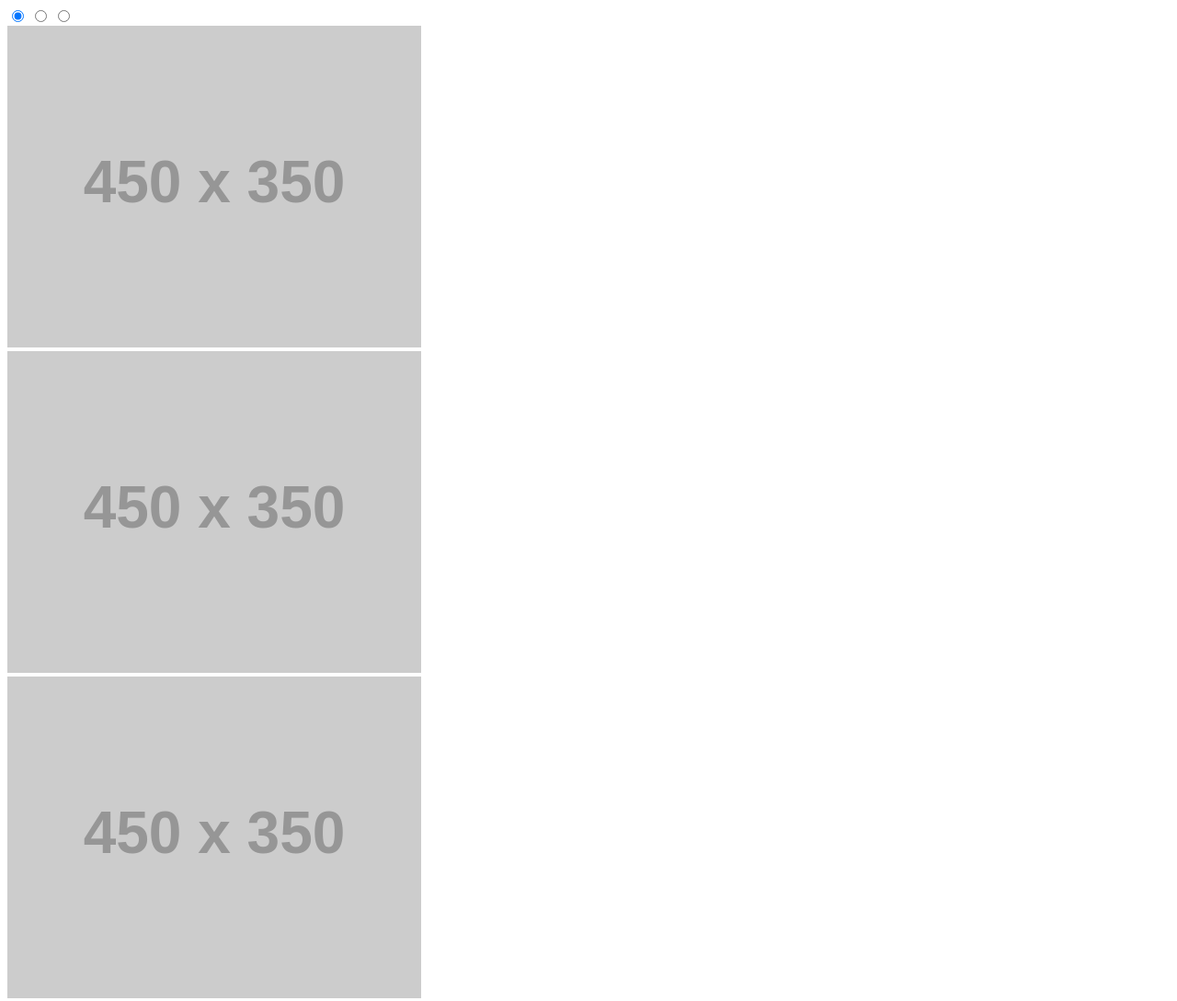
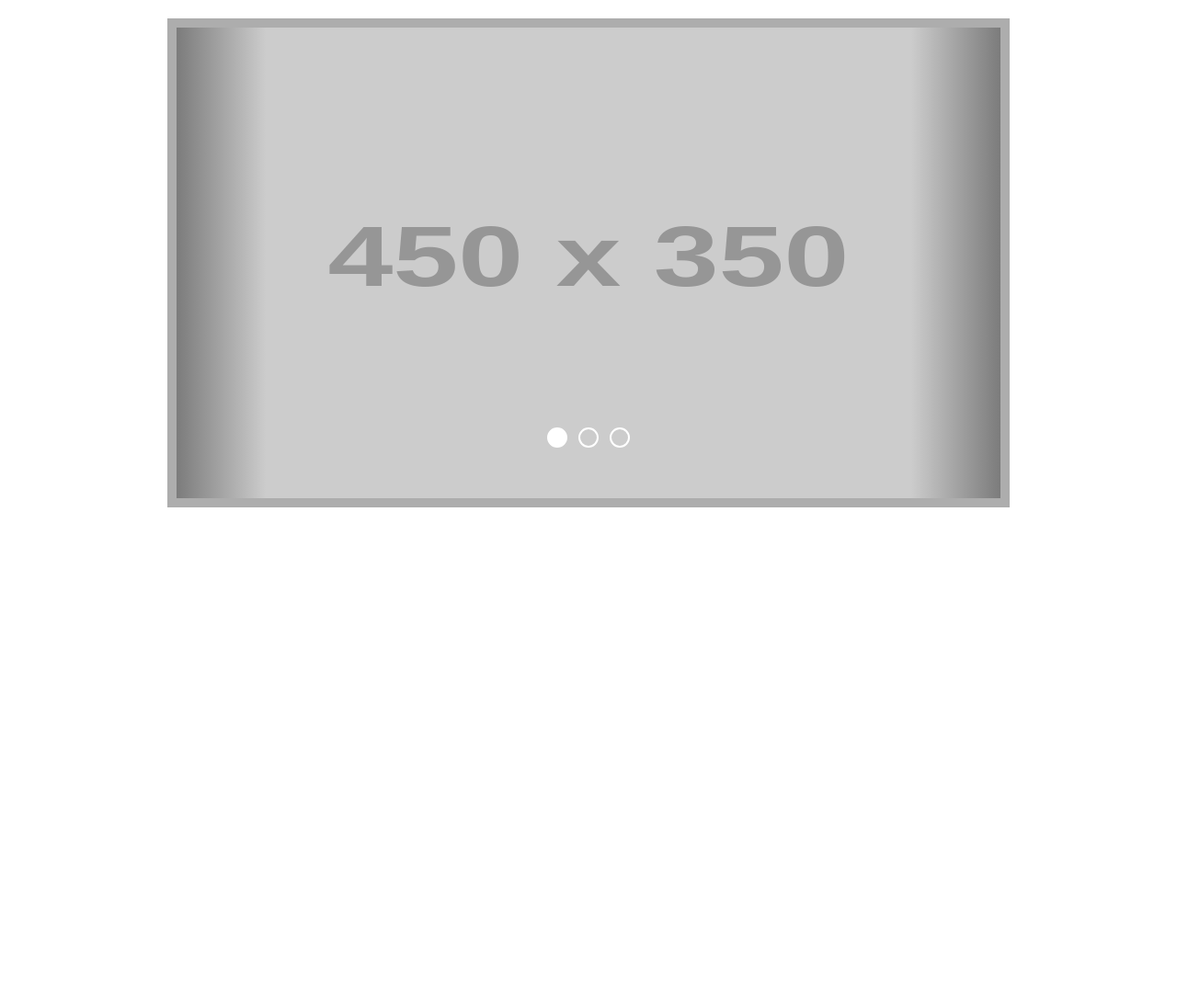
Before and after one commit to Steiner87/CSS-carousel, a plain HTML site: page index.html in a window 1280 px wide. Shown: the whole page at 92% size. After the commit the page ends 820 px from the top, so only its background shows below. Drawn offline with Linux system fonts and the light colour scheme; placeholder pictures from the web are drawn by us.

Commit message:
second commit

```diff
--- a/index.html
+++ b/index.html
@@ -10,33 +10,29 @@
 </head>
 
 <body>
-    <section>
-        <div class="slider">
-            <input type="radio" id="btn-1" name="toggle" checked>
-            <input type="radio" id="btn-2" name="toggle">
-            <input type="radio" id="btn-3" name="toggle">
-            <div class="slider-controls">
-                <label for="btn-1"></label>
-                <label for="btn-2"></label>
-                <label for="btn-3"></label>
-            </div>
-            <div class="slider-arrows1">
-                <label for="btn-1"></label>
-                <label for="btn-2"></label>
-                <label for="btn-3"></label>
-            </div>
-            <div class="slider-arrows2">
-                <label for="btn-1"></label>
-                <label for="btn-2"></label>
-                <label for="btn-3"></label>
-            </div>
-            <div class="slider-inner">
-                <div class="slider-slides">
-                    <img src="http://via.placeholder.com/450x350" alt="">
-                    <img src="http://via.placeholder.com/450x350" alt="">
-                    <img src="http://via.placeholder.com/450x350" alt="">
-                </div>
-            </div>
+    <section class="container">
+        <input type="radio" name="image" id="i1" checked>
+        <input type="radio" name="image" id="i2">
+        <input type="radio" name="image" id="i3">
+        <div class="slide-img" id="one">
+            <img src="http://via.placeholder.com/450x350" alt="">
+            <label for="i3" class="prev"></label>
+            <label for="i2" class="next"></label>
+        </div>
+        <div class="slide-img" id="two">
+            <img src="http://via.placeholder.com/450x350" alt="">
+            <label for="i1" class="prev"></label>
+            <label for="i3" class="next"></label>
+        </div>
+        <div class="slide-img" id="three">
+            <img src="http://via.placeholder.com/450x350" alt="">
+            <label for="i2" class="prev"></label>
+            <label for="i1" class="next"></label>
+        </div>
+        <div class="nav">
+            <label class="dots" id="dot1" for="i1"></label>
+            <label class="dots" id="dot2" for="i2"></label>
+            <label class="dots" id="dot3" for="i3"></label>
         </div>
     </section>
 </body>
--- a/style.css
+++ b/style.css
@@ -1,137 +1,93 @@
-section {
-    width: 450px;
+html,
+body {
+    width: 100%;
+    height: 100%;
+    margin: 0;
 }
 
+.container {
+    margin: 0 auto;
+    margin-top: 20px;
+    position: relative;
+    width: 70%;
+    height: 0;
+    padding-bottom: 40%;
+    background: #4c4c4c4c;
+    border: 10px solid #2c2c2c2c;
+    transition-duration: .3s;
+}
 
-/*
-input {
+.slide-img {
+    position: absolute;
+    width: 100%;
+    height: 100%;
+}
+
+.slide-img img {
+    width: 100%;
+    height: 100%;
+}
+
+#i1,
+#i2,
+#i3 {
     display: none;
 }
 
-.slider-controls label {
-    box-shadow: 0 0 3px 0 rgb(61, 61, 61);
+.prev,
+.next {
+    width: 12%;
+    height: 100%;
+    position: absolute;
+    top: 0;
+    /* background: rgba(88, 88, 88, .4); */
+    z-index: 99;
+    cursor: pointer;
+}
+
+.prev {
+    left: 0;
+    background-image: linear-gradient(to right, rgba(51, 51, 51, 0.527) 0%, transparent 90%);
+}
+
+.next {
+    right: 0;
+    background-image: linear-gradient(to left, rgba(51, 51, 51, 0.527) 0%, transparent 90%);
+}
+
+.nav {
+    width: 100%;
+    height: 11px;
+    bottom: 12%;
+    position: absolute;
+    text-align: center;
+    z-index: 99;
+}
+
+.dots {
+    top: -5px;
+    width: 18px;
+    height: 18px;
+    margin: 0 4px;
+    position: relative;
     border: 2px solid white;
-
     border-radius: 50%;
-    height: 10px;
-    width: 10px;
     display: inline-block;
     cursor: pointer;
 }
 
-.slider-controls {
-    text-align: center;
-    height: 20px;
-    position: absolute;
-    z-index: 3;
-    bottom: 20px;
-    left: 200px;
+.slide-img {
+    z-index: -1;
 }
 
-input[id="btn-1"]:checked~.slider-controls label[for="btn-1"],
-input[id="btn-2"]:checked~.slider-controls label[for="btn-2"],
-input[id="btn-3"]:checked~.slider-controls label[for="btn-3"] {
-    background: white;
+#i1:checked~#one,
+#i2:checked~#two,
+#i3:checked~#three {
+    z-index: 9;
 }
 
-input[id="btn-1"]:checked~.slider-arrows label[for="btn-2"],
-input[id="btn-2"]:checked~.slider-arrows label[for="btn-3"],
-input[id="btn-3"]:checked~.slider-arrows label[for="btn-1"] {}
-
-input[id="btn-1"]:checked~.slider-arrows label[for="btn-2"],
-input[id="btn-2"]:checked~.slider-arrows label[for="btn-3"],
-input[id="btn-3"]:checked~.slider-arrows label[for="btn-1"] {
-    background: white;
+#i1:checked~.nav #dot1,
+#i2:checked~.nav #dot2,
+#i3:checked~.nav #dot3 {
+    background: #fff;
 }
-
-.slider-arrows1 {
-    position: absolute;
-    background-image: linear-gradient(to left, rgba(255, 0, 0, 0), rgba(32, 32, 32, 0.2));
-    left: 0;
-    top: 0;
-    width: 120px;
-    height: 100%;
-    z-index: 6;
-    cursor: pointer;
-}
-
-.slider-arrows1 label {}
-
-.slider-arrows2 label {}
-
-.slider-arrows2 {
-    position: absolute;
-    background-image: linear-gradient(to right, rgba(255, 0, 0, 0), rgba(32, 32, 32, 0.2));
-    right: 0;
-    top: 0;
-    width: 120px;
-    height: 100%;
-    z-index: 6;
-    cursor: pointer;
-}
-
-.slider-arrows label {
-    display: none;
-}
-
-input[id="btn-1"]:checked~.slider-inner .slider-slides {
-
-    transform: translateX(0);
-}
-
-input[id="btn-2"]:checked~.slider-inner .slider-slides {
-
-    transform: translateX(-450px);
-}
-
-input[id="btn-3"]:checked~.slider-inner .slider-slides {
-
-    transform: translateX(-900px);
-}
-
-.slider {
-    position: relative;
-}
-
-.slider::before {
-    content: "";
-    position: absolute;
-    width: 30px;
-    height: 30px;
-    border: 10px solid white;
-    border-left: none;
-    border-bottom: none;
-    z-index: 2;
-    transform: rotate(-135deg);
-    left: 20px;
-    top: 145px;
-    cursor: pointer;
-}
-
-.slider::after {
-    content: "";
-    position: absolute;
-    width: 30px;
-    height: 30px;
-    border: 10px solid white;
-    border-left: none;
-    border-bottom: none;
-    z-index: 2;
-    transform: rotate(45deg);
-    right: 20px;
-    top: 145px;
-    cursor: pointer;
-}
-
-.slider-inner {
-    overflow: hidden;
-}
-
-.slider-slides {
-    width: 300%;
-    transition: transform 0.8s ease;
-}
-
-.slider-slides img {
-    float: left;
-} */
```
